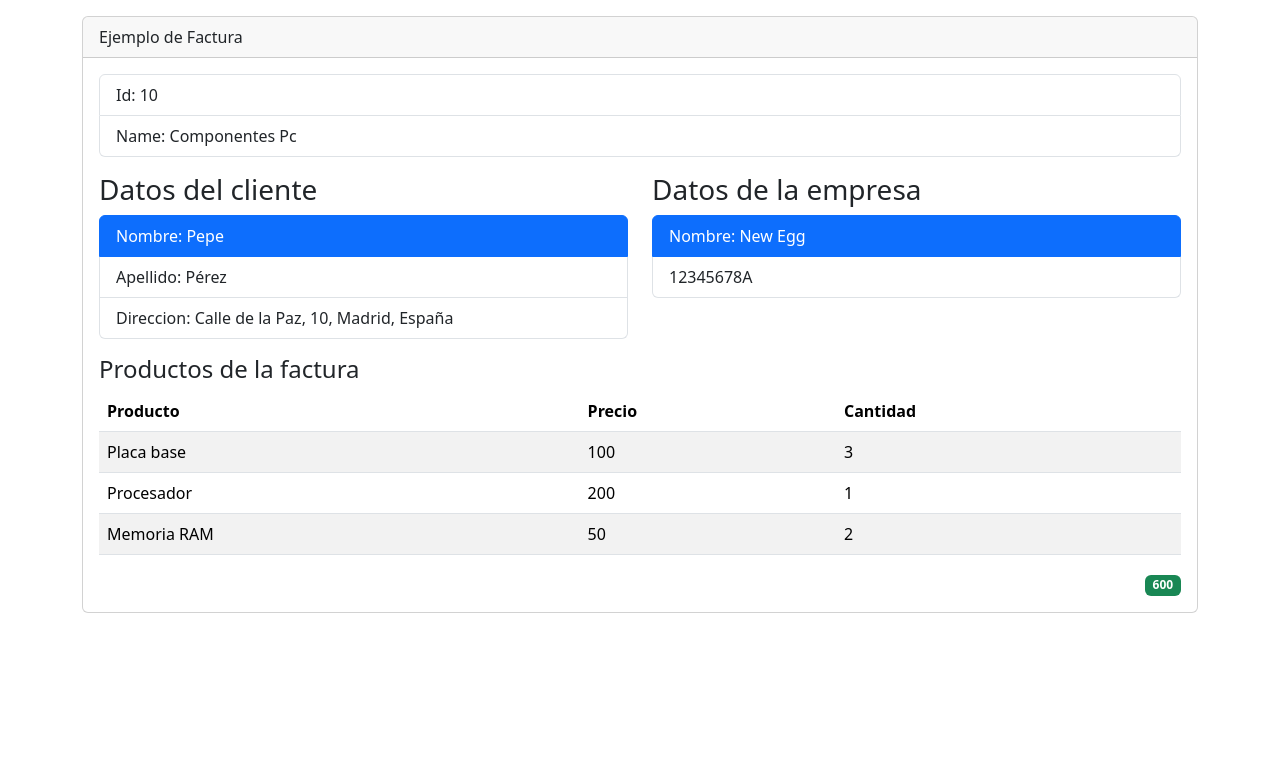
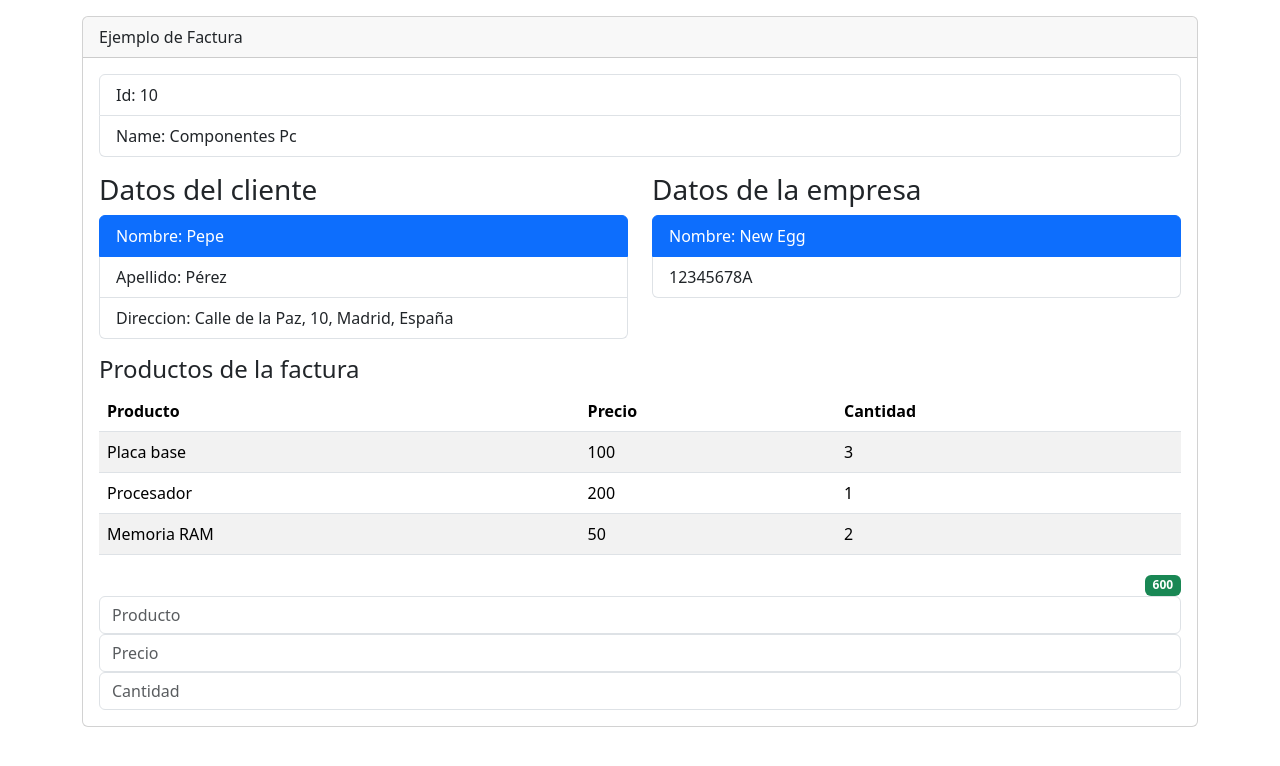
Before and after one commit to fran0xff/invoiceApp, a React (Vite) app: page / in a window 1280 px wide. Shown: the top 766 px of the page. Built offline with nearby package versions, Linux system fonts and the light colour scheme.

Commit message:
feat: add form inputs for product details in InvoiceApp component

```diff
--- a/src/InvoiceApp.jsx
+++ b/src/InvoiceApp.jsx
@@ -34,7 +34,24 @@ export const InvoiceApp = () => {
                             </div>
                         </div>
                         <ListItemsView title="Productos de la factura" items={items} />
-                        <TotalView total = { total } />
+                        <TotalView total={total} />
+                        <form>
+                            <input
+                                type="text"
+                                name="product"
+                                placeholder="Producto"
+                                className="form-control" />
+                            <input
+                                type="text"
+                                name="price"
+                                placeholder="Precio"
+                                className="form-control" />
+                            <input
+                                type="text"
+                                name="quantity"
+                                placeholder="Cantidad"
+                                className="form-control" />
+                        </form>
                     </div>
                 </div>
             </div>
```
